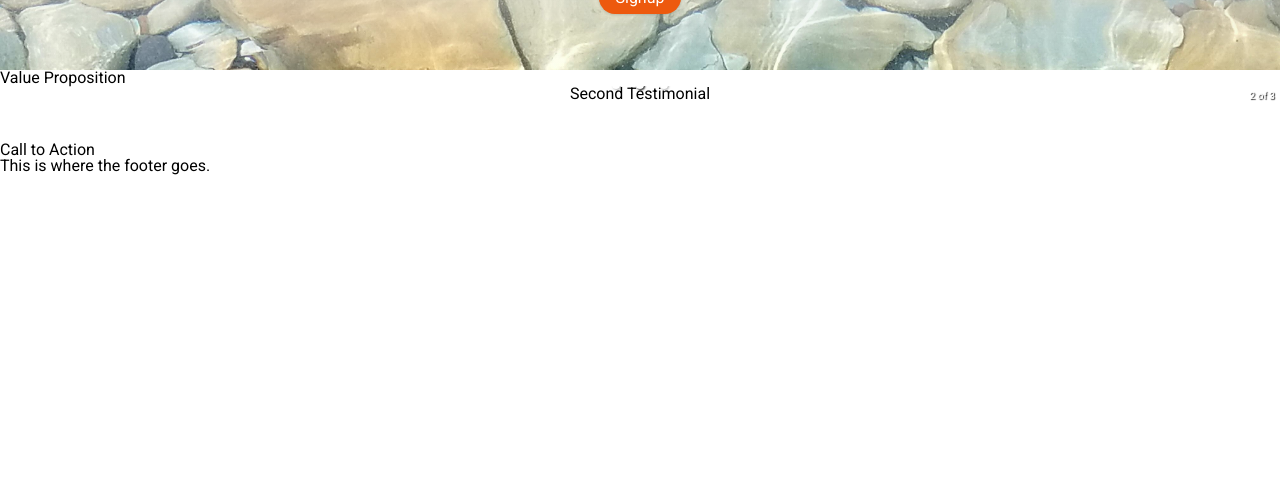
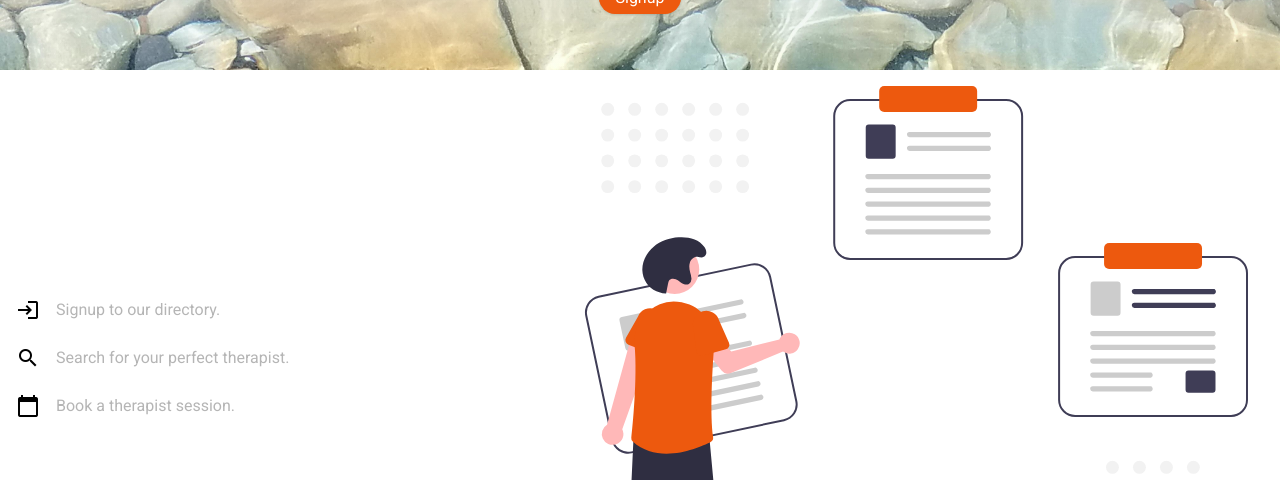
Before and after one commit to santiagorodriguezbermudez/Mind-Click-Frontend, a React (Create React App) app: page / in a window 1280 px wide. Shown: the part 253-733 px from the top of the page. Built offline with nearby package versions, Linux system fonts and the light colour scheme.

Commit message:
Added value proposition styles

```diff
--- a/src/assets/styles/index.css
+++ b/src/assets/styles/index.css
@@ -5,6 +5,7 @@
   --complement-color: #E7F0FF;
   --hover-button-color: rgb(218, 82, 14);
   --background-link: rgb(116, 118, 119, 0.3);
+  --font-color: #B5B5B5;
 }
 
 #root {
--- a/src/assets/styles/landing.css
+++ b/src/assets/styles/landing.css
@@ -25,6 +25,7 @@
   padding: 0.5rem;
   border-radius: 0.1rem;
 }
+
 .hero-cta {
   border-radius: 1rem;
   background-color: var(--secondary-color);
@@ -33,3 +34,49 @@
   margin: 2rem 0 0.5rem;
   color: var(--primary-color);
 }
+
+.process {
+  display: flex;
+  flex-direction: column;
+  justify-content: space-between;
+  align-items: center;
+  margin: 0 auto;
+  width: 100%;
+  padding: 1rem;
+}
+
+.step-by-step {
+  margin: 1rem 0;
+}
+
+.step-by-step div {
+  display: flex;
+  align-items: center;
+  justify-content: center;
+}
+
+.step-by-step p {
+  display: inline-block;
+  margin: 1rem 0 1rem 1rem;
+  text-align: center;
+  padding: 0;
+  color: var(--font-color);
+}
+
+.process-img {
+  padding-right: 1rem;
+}
+
+@media (min-width: 720px) {
+  .process {
+    flex-direction: row;
+  }
+
+  .step-by-step div {
+    justify-content: flex-start;
+  }
+
+  .step-by-step p {
+    text-align: justify;
+  }
+}
--- a/src/components/Landing.jsx
+++ b/src/components/Landing.jsx
@@ -4,6 +4,7 @@ import 'react-responsive-carousel/lib/styles/carousel.min.css'; // requires a lo
 import { Carousel } from 'react-responsive-carousel';
 import { Link } from 'react-router-dom';
 import '../assets/styles/landing.css';
+import processImg from '../assets/images/VP.svg';
 
 const Landing = () => {
   const arrayText = ['a Coach.', 'a Psychiatrist.', 'a psychologist.', 'mental health.', 'happiness.'];
@@ -21,8 +22,24 @@ const Landing = () => {
         </p>
         <Link to="/signup" className="hero-cta">Signup</Link>
       </main>
-      <div>
-        Value Proposition
+      <div className="process">
+        <div className="step-by-step">
+          <div>
+            <span className="material-icons">login</span>
+            <p>Signup to our directory.</p>
+          </div>
+          <div>
+            <span className="material-icons">search</span>
+            <p>Search for your perfect therapist.</p>
+          </div>
+          <div>
+            <span className="material-icons">calendar_today</span>
+            <p>Book a therapist session.</p>
+          </div>
+        </div>
+        <div className="process-img">
+          <img src={processImg} alt="process" />
+        </div>
       </div>
       <section>
         <Carousel
```
Also changed, not shown: src/assets/images/VP.svg (added).
